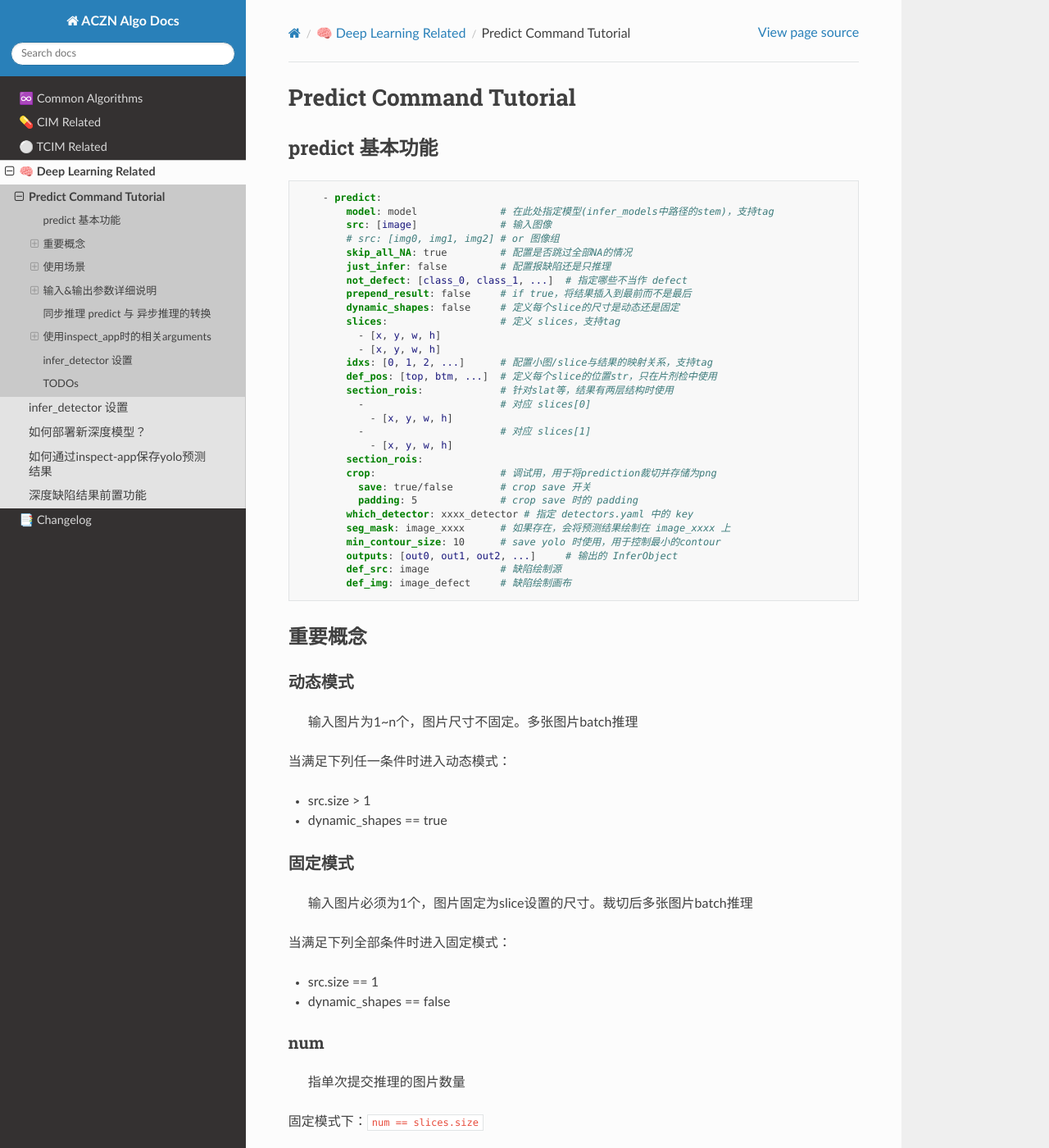
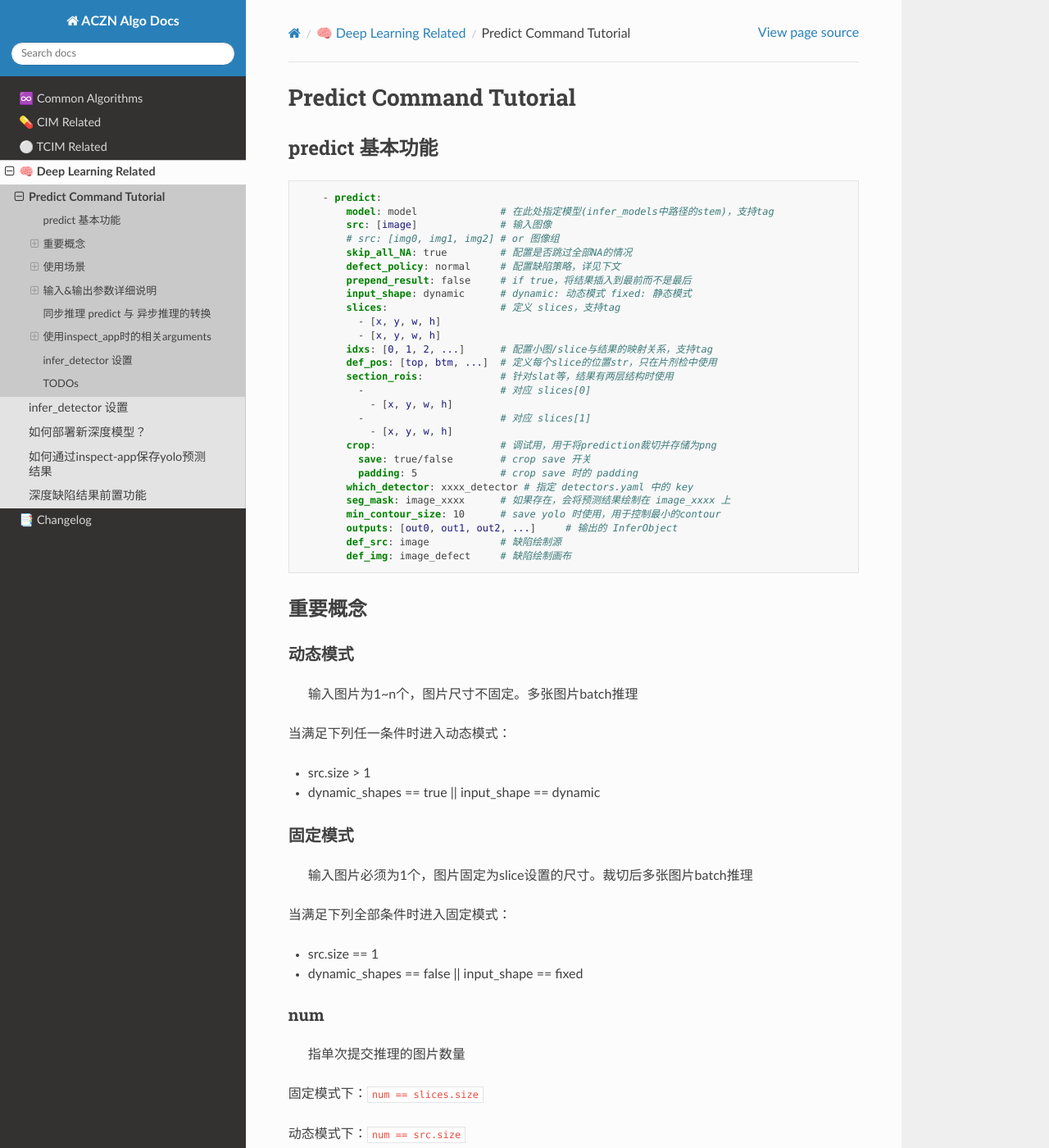
Before and after one commit to pejoypan/aczn-algo-docs, a Sphinx documentation site: the page built from docs/source/deeplearning/predict-command-tutorial.md, in a window 1280 px wide and 1400 px high. Shown: the whole window at 82% size. Built offline with Sphinx 7.4.7 and the Read the Docs theme 3.1.0, drawn with Linux system fonts in a browser that asks for light colours.

Commit message:
predict docs update

```diff
--- a/docs/source/deeplearning/predict-command-tutorial.md
+++ b/docs/source/deeplearning/predict-command-tutorial.md
@@ -6,10 +6,9 @@
         src: [image]              # 输入图像
         # src: [img0, img1, img2] # or 图像组
         skip_all_NA: true         # 配置是否跳过全部NA的情况
-        just_infer: false         # 配置报缺陷还是只推理
-        not_defect: [class_0, class_1, ...]  # 指定哪些不当作 defect
+        defect_policy: normal     # 配置缺陷策略，详见下文
         prepend_result: false     # if true，将结果插入到最前而不是最后
-        dynamic_shapes: false     # 定义每个slice的尺寸是动态还是固定
+        input_shape: dynamic      # dynamic: 动态模式 fixed: 静态模式
         slices:                   # 定义 slices，支持tag
           - [x, y, w, h]
           - [x, y, w, h]
@@ -20,7 +19,6 @@
             - [x, y, w, h]
           -                       # 对应 slices[1]
             - [x, y, w, h]
-        section_rois:
         crop:                     # 调试用，用于将prediction裁切并存储为png
           save: true/false        # crop save 开关
           padding: 5              # crop save 时的 padding
@@ -37,14 +35,14 @@
 
 当满足下列任一条件时进入动态模式：
 - src.size > 1
-- dynamic\_shapes == true
+- dynamic\_shapes == true || input_shape == dynamic
 
 ### 固定模式
 > 输入图片必须为1个，图片固定为slice设置的尺寸。裁切后多张图片batch推理
 
 当满足下列全部条件时进入固定模式：
 - src.size == 1
-- dynamic\_shapes == false
+- dynamic\_shapes == false || input_shape == fixed
 
 ### num
 > 指单次提交推理的图片数量
```
